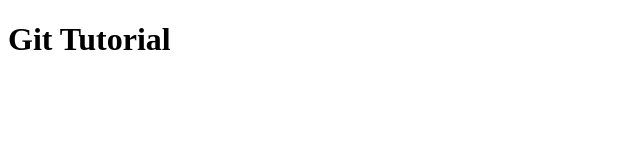
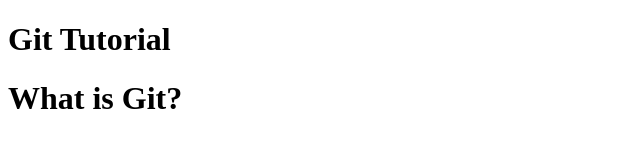
Before and after one commit to Husinat/git-one, a plain HTML site: page index.html in a window 1280 px wide. Shown: the whole page, without its empty margins (0-640 px from the left). Drawn offline with Linux system fonts and the light colour scheme.

Commit message:
added a new body feature

```diff
--- a/index.html
+++ b/index.html
@@ -7,5 +7,6 @@
 </head>
 <body>
    <h1>Git Tutorial</h1>
+   <h1>What is Git?</h1>
 </body>
 </html>
```
